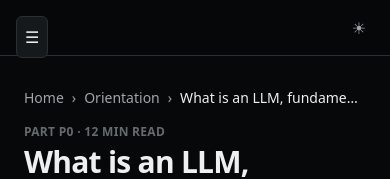
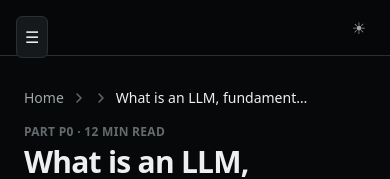
Before and after one commit to Bunty9/claude-book, a Next.js app: page /c/what-is-an-llm in a window 390 px wide. Shown: the top 179 px of the page. Built offline with nearby package versions, Linux system fonts and the light colour scheme.

Commit message:
fix: replace breadcrumb text separators with SVG chevrons, add mobile truncation

```diff
--- a/src/components/shell/Breadcrumbs.tsx
+++ b/src/components/shell/Breadcrumbs.tsx
@@ -8,14 +8,22 @@ interface BreadcrumbsProps {
   title: string
 }
 
+function ChevronRight() {
+  return (
+    <svg width="14" height="14" viewBox="0 0 14 14" fill="none" aria-hidden="true" className="text-fg-subtle shrink-0">
+      <path d="M5 3l4 4-4 4" stroke="currentColor" strokeWidth="1.5" strokeLinecap="round" strokeLinejoin="round"/>
+    </svg>
+  )
+}
+
 export function Breadcrumbs({ part, title }: BreadcrumbsProps) {
   return (
-    <nav aria-label="Breadcrumb" className="flex items-center gap-2 text-sm text-fg-muted mb-4">
-      <Link href="/" className="hover:text-fg transition-colors">Home</Link>
-      <span>›</span>
-      <span>{PART_LABELS[part]}</span>
-      <span>›</span>
-      <span className="text-fg truncate">{title}</span>
+    <nav aria-label="Breadcrumb" className="flex items-center flex-wrap gap-2 text-sm text-fg-muted mb-4">
+      <Link href="/" className="hover:text-fg transition-colors shrink-0">Home</Link>
+      <ChevronRight />
+      <span className="text-fg-muted hidden sm:inline truncate max-w-[8rem]">{PART_LABELS[part]}</span>
+      <ChevronRight />
+      <span className="text-fg truncate max-w-[12rem] sm:max-w-none">{title}</span>
     </nav>
   )
 }
```
